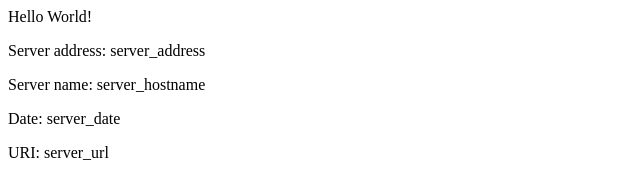
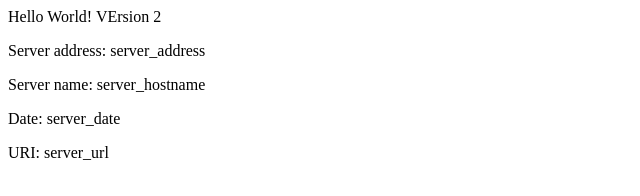
Before and after one commit to kaushik/eks-example, a plain HTML site: page src/index.html in a window 1280 px wide. Shown: the full height of the page, 0-640 px from the left. Drawn offline with Linux system fonts and the light colour scheme.

Commit message:
v2 Updating home page

```diff
--- a/src/index.html
+++ b/src/index.html
@@ -1,8 +1,8 @@
 <head>
-<title>Hello World</title>
+<title>Hello World Version 2</title>
 </head>
 <div class="info">
-<h>Hello World!</h>
+<h>Hello World! VErsion 2</h>
 <p><span>Server&nbsp;address:</span> <span>server_address</span></p>
 <p><span>Server&nbsp;name:</span> <span>server_hostname</span></p>
 <p class="smaller"><span>Date:</span> <span>server_date</span></p>
```
